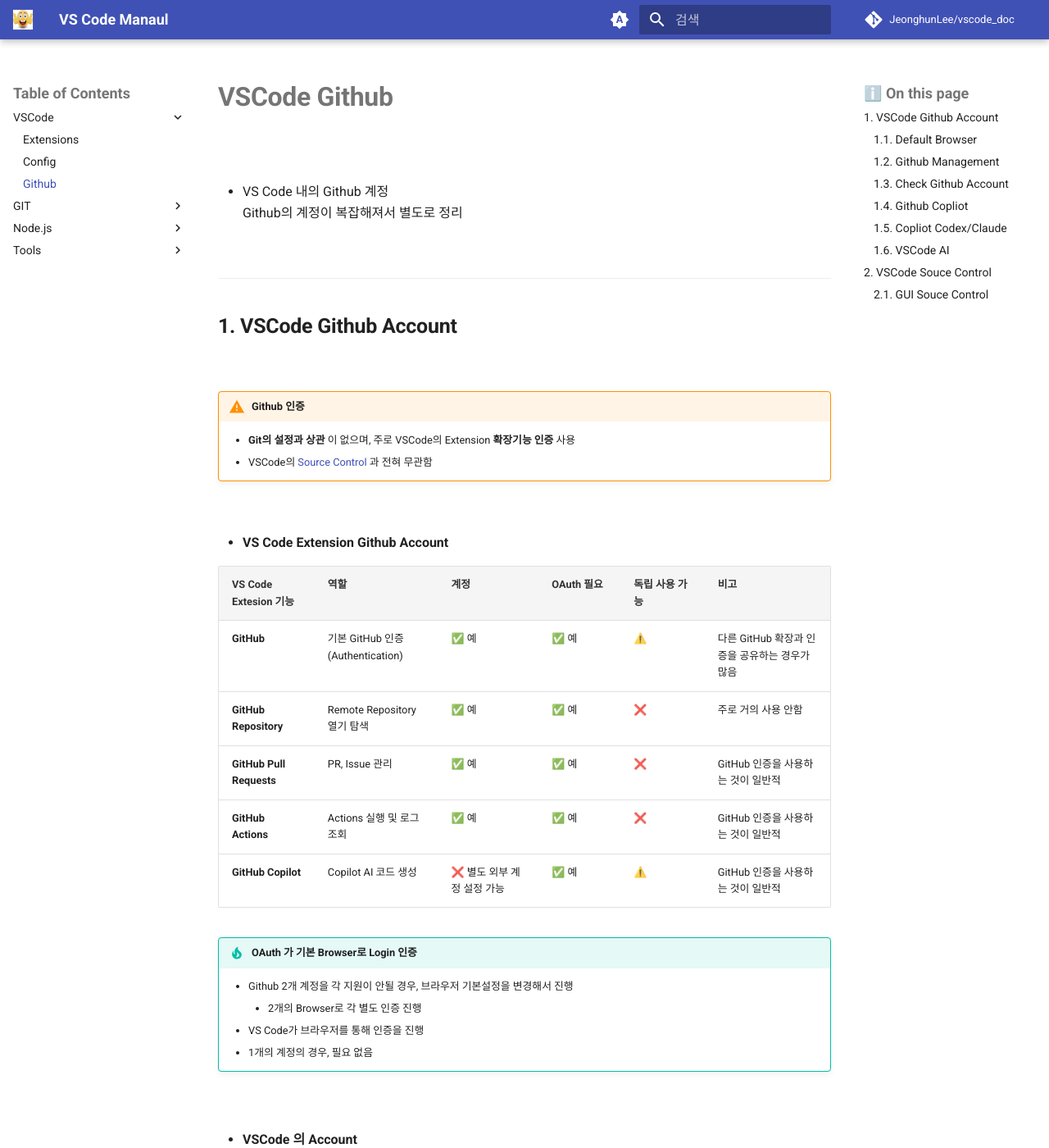
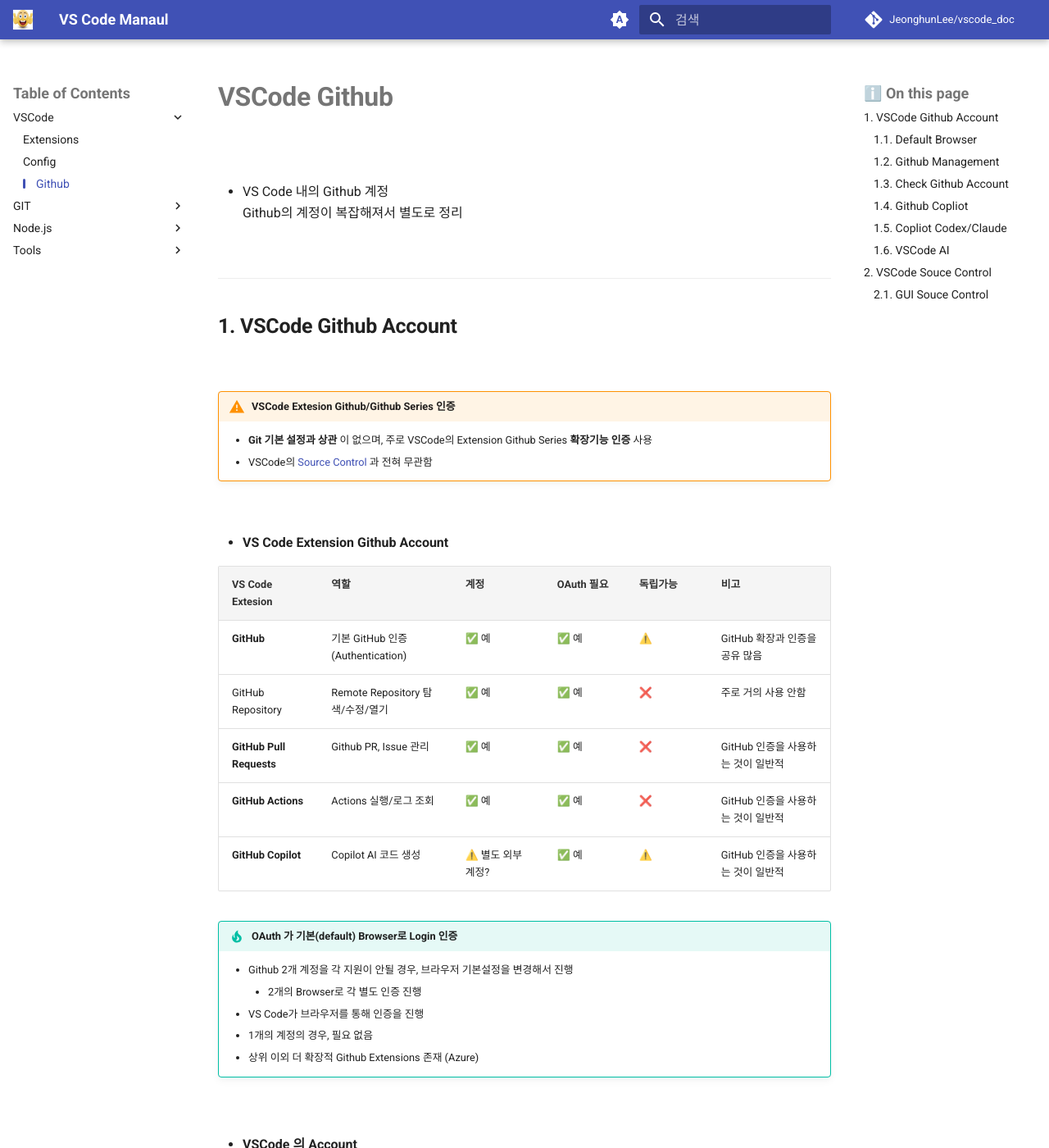
Before and after one commit to JeonghunLee/vscode_doc, an MkDocs documentation site: the page built from docs/vscode_github.md, in a window 1280 px wide and 1400 px high. Shown: the whole window at 82% size. Built offline with MkDocs 1.6.1 and Material for MkDocs 9.7.7, drawn with Linux system fonts in a browser that asks for light colours; comment, search, counter and statistics services are not loaded.

Commit message:
Update documentation for VSCode GitHub integration; clarify authentication details and enhance table formatting

```diff
--- a/docs/stylesheets/2_toc.css
+++ b/docs/stylesheets/2_toc.css
@@ -1,8 +1,12 @@
-/* Mkdoc ToC Nav Styles */
-/* Mkdoc-Left/Right ToC Styles */
+/*
+    Mkdoc ToC Nav Styles
+     - Left/Right ToC Title/Styles
+*/
 
-/* Mkdoc-Left ToC Styles */
-/* Left drawer title */
+/*
+    Mkdoc-Left ToC Title Styles
+    -  Left ToC title(drawer) : Table of Contents
+*/
 .md-nav__title[for="__drawer"] {
     font-size: 0;
 }
@@ -12,8 +16,12 @@
     font-size: 0.9rem;
 }
 
-/* Mkdoc-Right ToC Styles */
-/* Right TOC title */
+
+
+/*
+    Mkdoc-Right ToC Title Styles
+    - Right TOC title : On this page
+*/
 .md-nav__title[for="__toc"] {
     font-size: 0;
 }
@@ -22,3 +30,26 @@
     content: "ℹ️ On this page";
     font-size: 0.9rem;
 }
+
+/*
+    Mkdoc-Nav Styles (Left/Right ToC)
+    - Selected nav item style
+      add | to the left of the selected nav item)
+      e.g.  │ Overview
+*/
+
+.md-nav__link--active {
+    position: relative;
+    padding-left: 16px;
+}
+
+.md-nav__link--active::before {
+    content: "";
+    position: absolute;
+    left: 0;
+    top: 15%;
+    width: 3px;
+    height: 70%;
+    background: var(--md-primary-fg-color);
+    border-radius: 2px;
+}
--- a/docs/vscode_github.md
+++ b/docs/vscode_github.md
@@ -13,29 +13,29 @@
 
 <br/>
 
-!!! warning "Github 인증"
-    - **Git의 설정과 상관** 이 없으며, 주로 VSCode의 Extension **확장기능 인증** 사용
+!!! warning "VSCode Extesion Github/Github Series 인증"
+    - **Git 기본 설정과 상관** 이 없으며, 주로 VSCode의 Extension Github Series **확장기능 인증** 사용
     - VSCode의 [Source Control](vscode_github.md#vscode-souce-control) 과 전혀 무관함
 
 <br/>
 
 * **VS Code Extension Github Account**
 
-| VS Code Extesion 기능 | 역할 |  계정  |    OAuth 필요 | 독립 사용 가능 | 비고                                    |
+| VS Code Extesion  | 역할 |  계정  |    OAuth 필요 | 독립가능 | 비고                                    |
 |------|------|----------------| ------|  :--------- | :------ |
-| **GitHub** | 기본 GitHub 인증 (Authentication) | ✅ 예  |  ✅ 예  |  ⚠️    | 다른 GitHub 확장과 인증을 공유하는 경우가 많음         |
-| **GitHub Repository** | Remote Repository 열기 탐색 | ✅ 예   | ✅ 예  |  ❌     | 주로 거의 사용 안함 |
-| **GitHub Pull Requests** | PR, Issue 관리 | ✅ 예  | ✅ 예  |  ❌    | GitHub 인증을 사용하는 것이 일반적                |
-| **GitHub Actions** | Actions 실행 및 로그 조회 | ✅ 예 | ✅ 예  |  ❌    | GitHub 인증을 사용하는 것이 일반적                |
-| **GitHub Copilot** | Copilot  AI 코드 생성 | ❌ 별도 외부 계정 설정 가능 | ✅ 예  |  ⚠️    | GitHub 인증을 사용하는 것이 일반적                |
+| **GitHub** | 기본 GitHub 인증 (Authentication) | ✅ 예  |  ✅ 예  |  ⚠️    | GitHub 확장과 인증을 공유 많음         |
+| GitHub Repository | Remote Repository 탐색/수정/열기 | ✅ 예   | ✅ 예  |  ❌     | 주로 거의 사용 안함 |
+| **GitHub Pull Requests** | Github PR, Issue 관리 | ✅ 예  | ✅ 예  |  ❌    | GitHub 인증을 사용하는 것이 일반적                |
+| **GitHub Actions** | Actions 실행/로그 조회 | ✅ 예 | ✅ 예  |  ❌    | GitHub 인증을 사용하는 것이 일반적                |
+| **GitHub Copilot** | Copilot AI 코드 생성 | ⚠️ 별도 외부계정? | ✅ 예  |  ⚠️    | GitHub 인증을 사용하는 것이 일반적                |
 
 
-
-!!! tip "OAuth 가 기본 Browser로  Login 인증"
+!!! tip "OAuth 가 기본(default) Browser로  Login 인증"
     - Github 2개 계정을 각 지원이 안될 경우, 브라우저 기본설정을 변경해서 진행
         - 2개의 Browser로 각 별도 인증 진행
     - VS Code가 브라우저를 통해 인증을 진행
     - 1개의 계정의 경우, 필요 없음
+    - 상위 이외 더 확장적 Github Extensions 존재 (Azure)
 
 <br/>
 
```
Also changed, not shown: docs/index.md (+6 -1 lines).
